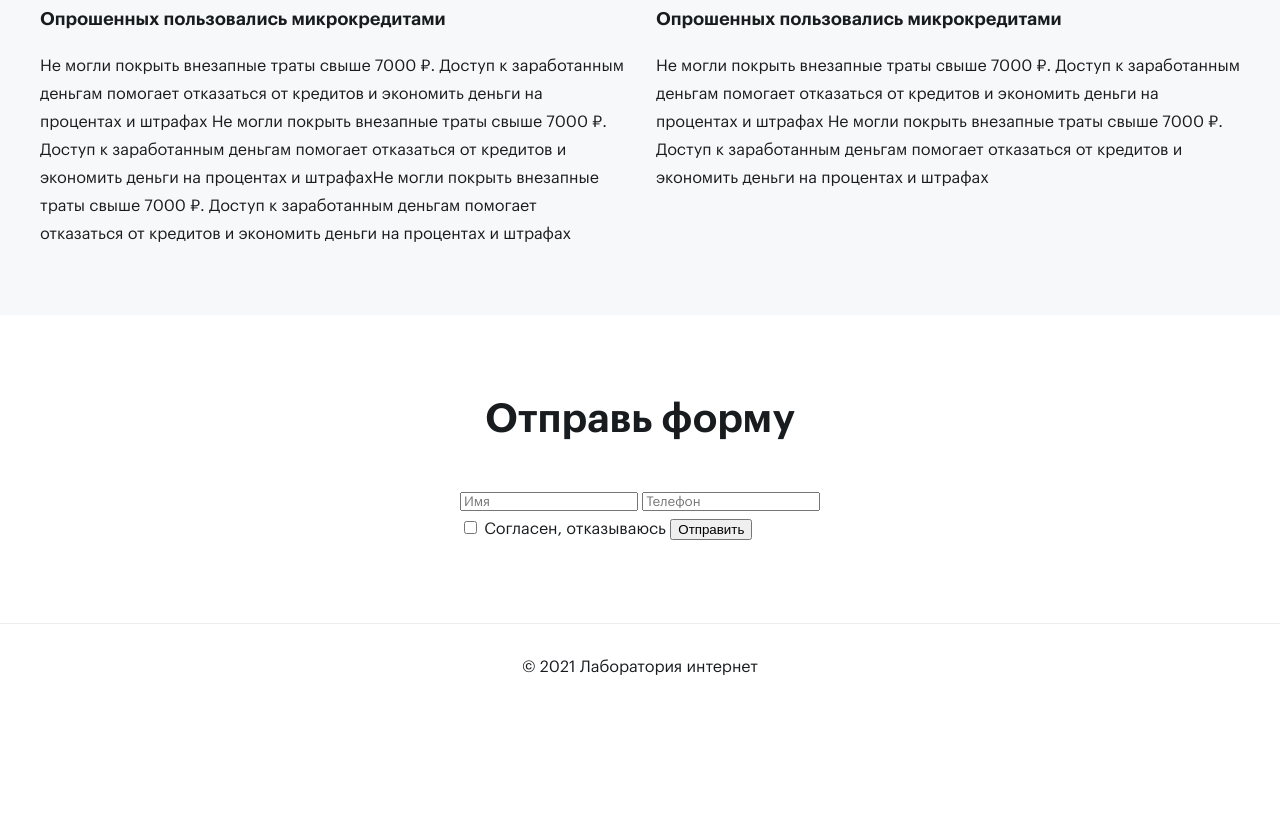
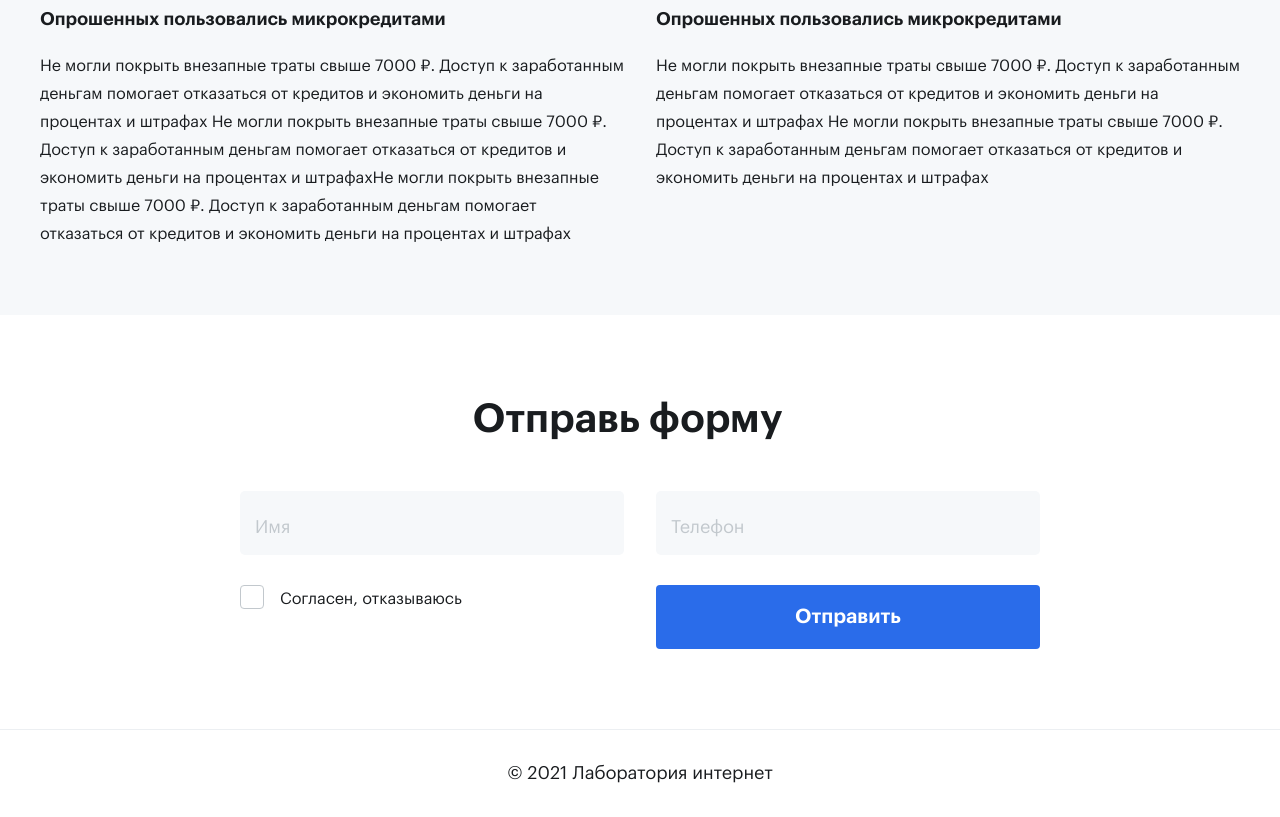
Before and after one commit to shapenkova/TestLab, a website: page src/html/index.html in a window 1280 px wide. Shown: the part 3324-4141 px from the top of the page. Before the commit the page ends 4035 px from the top, so only its background shows below. Drawn offline with nearby package versions, Linux system fonts and the light colour scheme; files that its build step writes are made by us from their sources; files whose address does not match are found by name.

Commit message:
make a form

```diff
--- a/src/html/blocks/page-footer.html
+++ b/src/html/blocks/page-footer.html
@@ -7,26 +7,28 @@
                 class="page-footer__submit-form submit-form form"
                 id="#js-submitFrom"
             >
-                <div class="form__group form__group--w50">
-                    <label class="field form__field">
+                <div class="form__group">
+                    <label class="field form__field form__field--w50">
                         <input
                             type="text"
-                        placeholder="Имя"
+                            placeholder=""
                             name="name"
                             class="field__input"
                             required
                             id="js-submitName"
                         >
+                        <span class="input-label field__input-label">Имя</span>
                     </label>
-                    <label class="field form__field">
+                    <label class="field form__field form__field--w50">
                         <input
                         type="tel"
-                        placeholder="Телефон"
-                        name="page-header__nav-toggle"
+                        placeholder=""
+                        name="tel"
                         class="field__input"
                         required
                         id="js-submitTel"
                         >
+                        <span class="input-label field__input-label">Телефон</span>
                     </label>
                 </div>
 
@@ -40,19 +42,19 @@
                             required
                         />
                         <span class="form__check-mark"></span>
-                        <span class="form__check-label form__check-labs">
+                        <span class="form__check-label">
                             Согласен, отказываюсь
                         </span>
                     </label>
 
-                    <button class="field__button" type="submit">Отправить</button>
+                    <button class="form__button" type="submit">Отправить</button>
                 </div>
 
             </form>
         </div>
 
         <div class="page-footer__vault-copy">
-            <p class="footer__vault-copy-text">&copy; 2021 Лаборатория интернет</p>
+            <p class="page-footer__vault-copy-text">&copy; 2021 Лаборатория интернет</p>
         </div>
     </div>
 </section>
--- a/src/scripts/dev/main.js
+++ b/src/scripts/dev/main.js
@@ -31,22 +31,18 @@ swipers.forEach(function (swpr) {
 });
 
 //Аккордеон
-const boxes = Array.from(document.querySelectorAll(".box")); // считываем все элементы аккордеона в массив
+const boxes = Array.from(document.querySelectorAll(".box"));
 
 boxes.forEach((box) => {
-  box.addEventListener("click", boxHandler); // при нажатии на бокс вызываем ф-ию boxHanlder
+    box.addEventListener("click", boxHandler);
 });
 
 function boxHandler(e) {
-  e.preventDefault(); // сбрасываем стандартное поведение
-  let currentBox = e.target.closest(".box"); // определяем текущий бокс
-  let currentContent = e.target.nextElementSibling; // находим скрытый контент
-  currentBox.classList.toggle("active"); // присваиваем ему активный класс
-  if (currentBox.classList.contains("active")) {
-    // если класс активный ..
-    currentContent.style.maxHeight = currentContent.scrollHeight + "px"; // открываем контент
-  } else {
-    // в противном случае
-    currentContent.style.maxHeight = 0; // скрываем контент
-  }
+    e.preventDefault();
+    let currentBox = e.target.closest(".box");
+    let currentContent = e.target.nextElementSibling;
+    currentBox.classList.toggle("active");
+    currentContent.style.maxHeight = currentBox.classList.contains("active")
+    ? currentContent.scrollHeight + "px"
+    : "0";
 }
--- a/src/styles/blocks/page-footer.less
+++ b/src/styles/blocks/page-footer.less
@@ -13,7 +13,7 @@
         overflow: hidden;
     }
     &__title {
-        margin: 0;
+        margin: 0 25px 0 0;
         color: @black;
         font-family: @font2;
         font-size: 40px;
@@ -30,7 +30,190 @@
         height: 88px;
         border-top: 1px solid @light-gray;
     }
+    &__vault-copy-text {
+        margin: 0;
+        color: @black;
+        font-family: @font1;
+        font-size: 18px;
+        font-weight: @font_weight1;
+        line-height: 1.78;
+        text-align: center;
+    }
     &__form {
-        margin: 44px 0 80px;
+        box-sizing: border-box;
+        display: flex;
+        justify-content: center;
+        width: 100%;
+        max-width: 1285px;
+        margin: 48px 0 80px;
     }
 }
+.form {
+    box-sizing: border-box;
+    display: flex;
+    flex-direction: column;
+    justify-content: space-between;
+    width: 100%;
+    max-width: 800px;
+    gap: 25px;
+    &__button {
+        display: inline-block;
+        box-sizing: border-box;
+        width: 384px;
+        padding: 20px 40px;
+        border: none;
+        background-color: @primary;
+        border-radius: 4px;
+        outline: none;
+        color: @white;
+        font-family: @font2;
+        font-size: 20px;
+        font-weight: @font_weight2;
+        line-height: 1.2;
+        text-align: center;
+        text-decoration: none;
+        transition: background-color 0.2s;
+        overflow: hidden;
+        cursor: pointer;
+        &:hover,
+        &:active {
+            background-color: @primary-hover;
+        }
+
+    }
+
+    &__group {
+        display: flex;
+        justify-content: space-between;
+        width: 100%;
+
+    }
+    &__field {
+        position: relative;
+        margin:  0;
+        width: 100%;
+            &--w50 {
+                width: calc(50% - 16px);
+            }
+
+    }
+    &__check-list {
+        display: flex;
+        justify-content: space-between;
+        gap: 32px;
+    }
+
+    &__check {
+        position: relative;
+        box-sizing: border-box;
+        display: inline-flex;
+        flex-direction: column;
+        align-items: flex-start;
+        min-height: 24px;
+        padding: 0 0 0 25px;
+        margin: 0;
+        color: @black;
+        cursor: pointer;
+
+        label.error,
+        span.error {
+            position: absolute;
+            top: 20px;
+            display: block;
+            margin-left: 15px;
+            color: @dangerous;
+            // @media @bw768 {
+            //     top: 100px;
+            // }
+    }
+    }
+    &__check-input {
+        .is-hidden ();
+
+        &:checked {
+            & ~ .form__check-mark {
+                background-color: @primary;
+                &::after {
+                    content: "";
+                    position: absolute;
+                    left: 7px;
+                    top: 2px;
+                    display: block;
+                    width: 6px;
+                    height: 12px;
+                    border-bottom: 2px solid @white;
+                    border-right: 2px solid @white;
+                    transform: rotate(45deg);
+                }
+            }
+        }
+    }
+    &__check-label {
+        margin-left: 15px;
+        font-size: 16px;
+        font-family: @font1;
+        font-weight: @font_weight1;
+        line-height: 1.75;
+    }
+    &__check-mark {
+        position: absolute;
+        left: 0;
+        top: 0;
+        box-sizing: border-box;
+        display: block;
+        width: 24px;
+        height: 24px;
+        border: 1px solid @mid-grey;
+        border-radius: 4px;
+    }
+}
+.field {
+    display: block;
+    margin: 0 0 5px;
+    color: @dark-gray;
+    font-family: @font1;
+    font-size: 18px;
+    font-weight: @font_weight1;
+    line-height: 1.75;
+
+    &__input {
+        box-sizing: border-box;
+        display: block;
+        width: 100%;
+        height: 64px;
+        padding: 25px 16px 0;
+        border: none;
+        border-radius: 5px;
+        background-color: @extralight-gray;
+        color: @dark-gray;
+        font-family: @font1;
+        font-size: 18px;
+        font-weight: @font_weight1;
+        line-height: 1.75;
+        outline: none;
+        transition: all 0.2s ease;
+    }
+}
+.input-label {
+    position: absolute;
+    left: 15px;
+    top: 20px;
+    transition: 0.2s ease all;
+    color: @mid-grey;
+    font-family: @font1;
+    font-size: 18px;
+    font-weight: @font_weight1;
+    line-height: 1.78;
+    pointer-events: none;
+}
+
+.field__input:focus + .input-label,
+.field__input:not(:placeholder-shown) + .input-label {
+    top: 5px;
+    left: 15px;
+    color: @gray;
+    font-family: @font1;
+    font-size: 14px;
+    font-weight: @font_weight1;
+    line-height: 1.71;
+}
```
Lines whose indentation alone changed are shown as unchanged.
